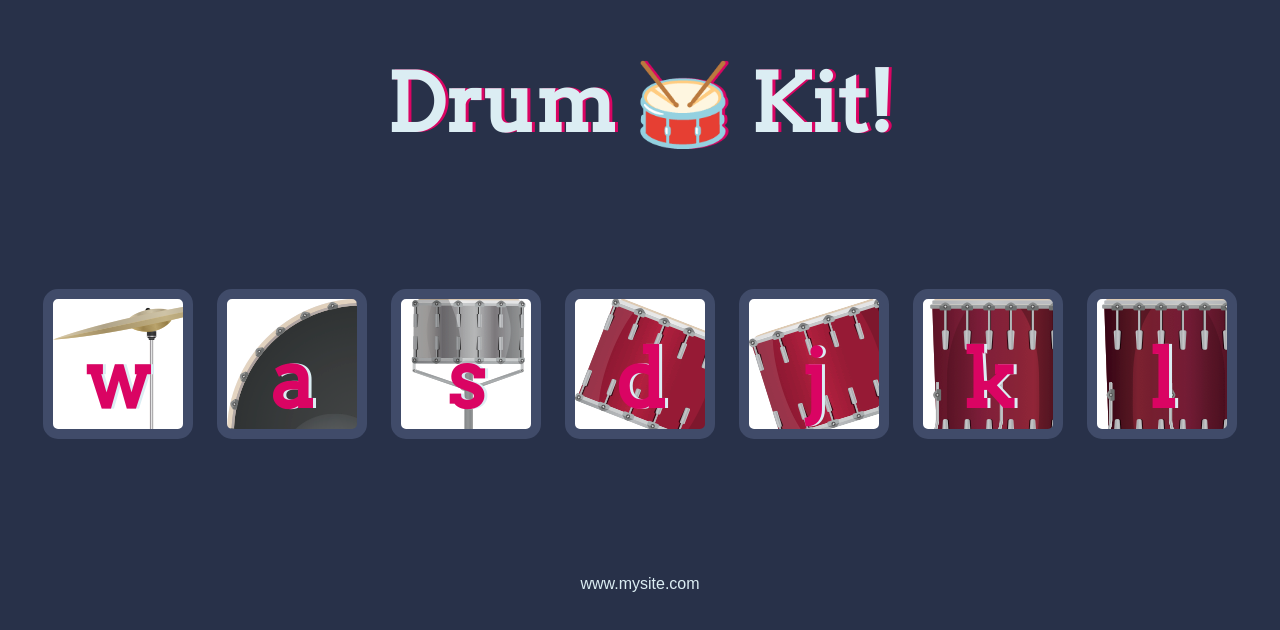
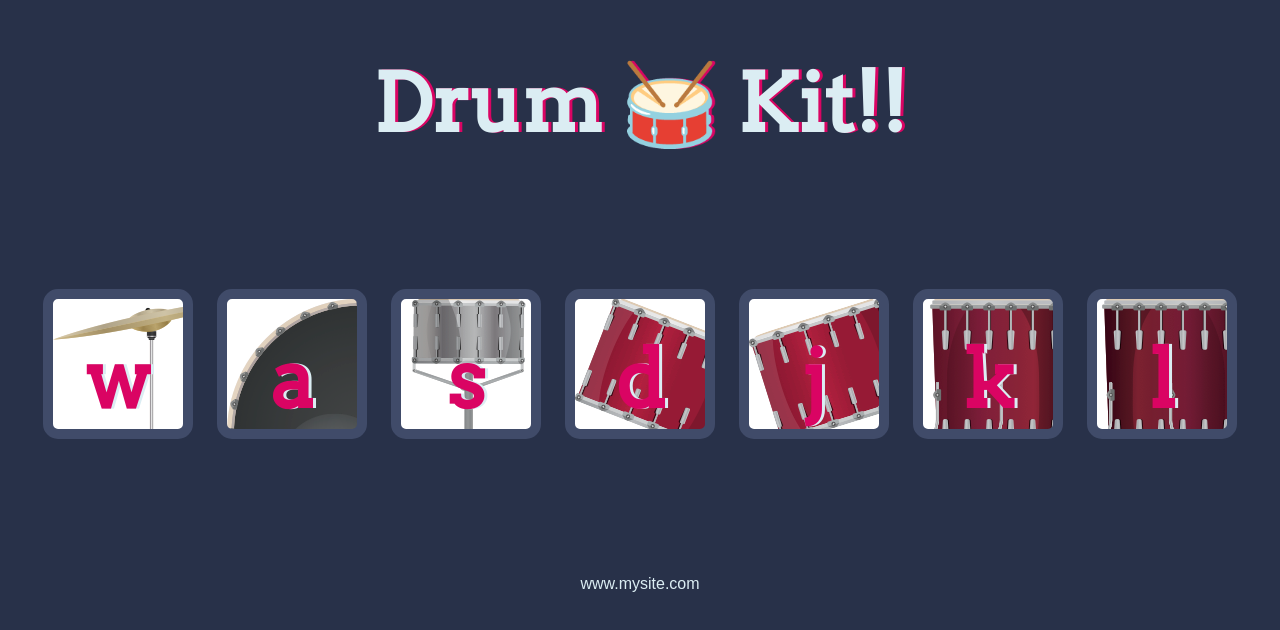
Before and after one commit to etikshajain/Drum-Kit, a plain HTML site: page index.html in a window 1280 px wide. Drawn offline with Linux system fonts and the light colour scheme.

Commit message:
new branch

```diff
--- a/index.html
+++ b/index.html
@@ -10,7 +10,7 @@
 
 <body>
 
-  <h1 id="title">Drum 🥁 Kit!</h1>
+  <h1 id="title">Drum 🥁 Kit!!</h1>
   <div class="set">
     <button class="w drum">w</button>
     <button class="a drum">a</button>
```
